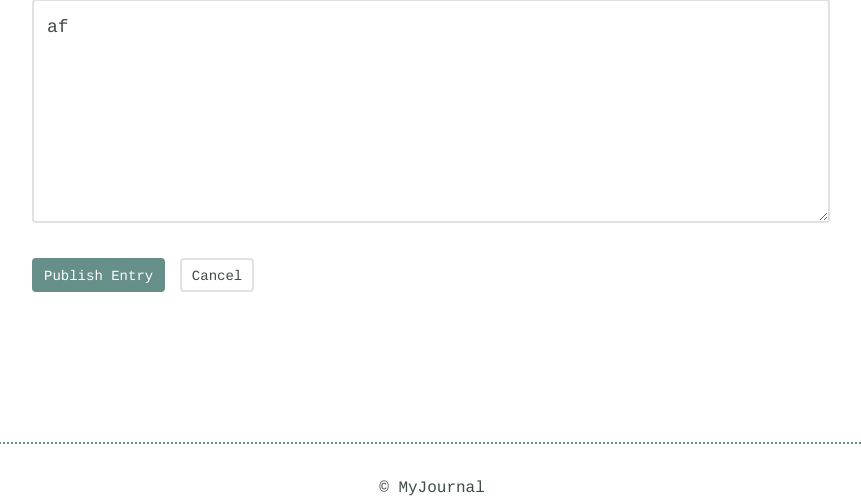
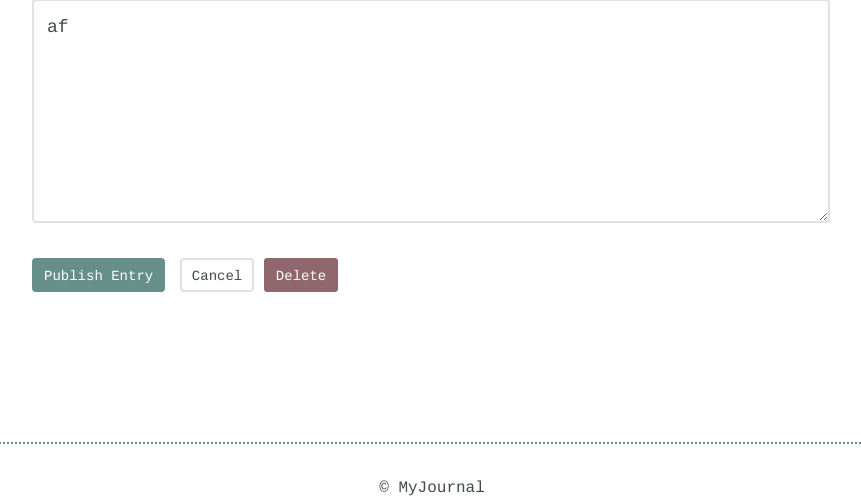
Before and after one commit to jp26jp/TPWD_Project05, a Flask app: a page that uses templates/edit.html in a window 1280 px wide. Shown: the part 883-1383 px from the top of the page, without its empty margins (208-1069 px from the left). Run offline with Flask 2, Linux system fonts and the light colour scheme; data comes from the database, SQL or seed files in the repository; both versions use the stored data as it was after the commit; some libraries are stand-ins or nearby versions.

```diff
--- a/app.py
+++ b/app.py
@@ -32,10 +32,7 @@ def after_requst(response):
 @app.route("/entries")
 def listing():
     """
-    This view should render a listing page of all of the journal entries, where each entry displays the following
-    fields:
-    Title - should be a linked title, clicking it routes user to the detail page for the clicked entry.
-    Date - Each entry should have a date created listed somewhere beneath the title.
+    Renders a listing page of all of the journal entries
     """
     entries = models.Entry.select().limit(100)
     return render_template('index.html', entries=entries)
@@ -44,19 +41,19 @@ def listing():
 @app.route("/new", methods=("GET", "POST"))
 def add():
     """
-    Allows the user to add a journal entry with the following fields: Title, Date, Time Spent, What You Learned, and
-    Resources to Remember
+    Allows the user to add a journal entry
     """
     form = forms.RegisterForm()
     if form.validate_on_submit():
         flash("Entry added!", "success")
-        models.Entry.create_entry(
+        entry = models.Entry.create_entry(
             title=form.title.data,
             date=form.date.data,
             time_spent=form.time_spent.data,
             learned=form.learned.data,
             resources=form.resources.data
         )
+        return redirect(url_for("detail", slug=entry.slug))
     return render_template("new.html", form=form)
 
 
@@ -88,10 +85,12 @@ def edit(slug):
     return render_template("edit.html", form=form, entry=entry)
 
 
-@app.route("/entries/<edit>/delete")
-def delete(edit):
+@app.route("/entries/<slug>/delete")
+def delete(slug):
     """The Delete route"""
-    pass
+    entry = models.Entry.get(models.Entry.slug == slug)
+    entry.delete_instance()
+    return redirect("/")
 
 
 if __name__ == '__main__':
--- a/forms.py
+++ b/forms.py
@@ -5,7 +5,7 @@ from wtforms.validators import (DataRequired, ValidationError)
 from models import Entry
 
 
-def title_exists(field):
+def title_exists(form, field):
     if Entry.select().where(Entry.title == field.data).exists():
         raise ValidationError('An entry with that title already exists.')
 
--- a/models.py
+++ b/models.py
@@ -15,12 +15,9 @@ class Entry(Model):
     class Meta:
         database = DATABASE
 
-    def get_entries(self):
-        return Entry.select()
-
     # credit: https://stackoverflow.com/a/32333011/4373927
     def __init__(self, *args, **kwargs):
-        if not 'slug' in kwargs:
+        if 'slug' not in kwargs:
             kwargs['slug'] = slugify(kwargs.get('title', ''))
         super().__init__(*args, **kwargs)
 
@@ -28,7 +25,7 @@ class Entry(Model):
     def create_entry(cls, title, date, time_spent, learned, resources):
         try:
             with DATABASE.transaction():
-                cls.create(title=title, date=date, time_spent=time_spent, learned=learned, resources=resources)
+                return cls.create(title=title, date=date, time_spent=time_spent, learned=learned, resources=resources)
         except IntegrityError:
             raise ValueError("Title already exists")
 
--- a/static/css/site.css
+++ b/static/css/site.css
@@ -50,6 +50,10 @@ footer {
 	position: relative;
 	text-align: center;
 	font-size: 14px;
+}
+.button.delete {
+	background: #8f676d;
+	border: 2px solid #8f676d;
 }
 .button.button-secondary {
 	background: #FFF;
@@ -138,12 +142,14 @@ ul li a {
 
 .entry-list,
 .edit-entry,
+.delete-entry,
 .new-entry {
 	max-width: 800px;
 	margin: 0 auto;
 	padding: 70px 0 150px 0;
 }
 .edit-entry h2,
+.delete-entry h2,
 .new-entry h2 {
 	margin-bottom: 35px;
 }
--- a/templates/detail.html
+++ b/templates/detail.html
@@ -18,5 +18,6 @@
             <p>{{ entry.resources }}</p>
         </div>
     </article>
+    <a type="submit" class="button" href="/entries/{{entry.slug}}/edit">Edit Entry</a>
 </div>
 {% endblock %}
--- a/templates/edit.html
+++ b/templates/edit.html
@@ -7,11 +7,12 @@
     {% set data = [entry.title, entry.date, entry.time_spent, entry.learned, entry.resources] %}
     <form method="PUT" action="">
         {{ form.hidden_tag() }}
-        {%- for field in form %}
+        {% for field in form %}
         {{ render_field(field=field, value=data[loop.index - 1], form=form, index=loop.index) }}
-        {% endfor -%}
+        {% endfor %}
         <input type="submit" value="Publish Entry" class="button">
-        <a href="#" class="button button-secondary">Cancel</a>
+        <a href="/" class="button button-secondary">Cancel</a>
+        <a href="/entries/{{entry.slug}}/delete" class="button delete">Delete</a>
     </form>
 </div>
 {% endblock %}
--- a/templates/new.html
+++ b/templates/new.html
@@ -7,11 +7,11 @@
     <form method="POST" action="">
         <!-- TODO: Find if there is a better way to do this -->
         {{ form.hidden_tag() }}
-        {%- for field in form %}
+        {% for field in form %}
         {{ render_field(field, index=loop.index) }}
-        {% endfor -%}
+        {% endfor %}
         <input type="submit" value="Publish Entry" class="button">
-        <a href="#" class="button button-secondary">Cancel</a>
+        <a href="/" class="button button-secondary">Cancel</a>
     </form>
 </div>
 {% endblock %}
```
Also changed, not shown: my_app.db.
